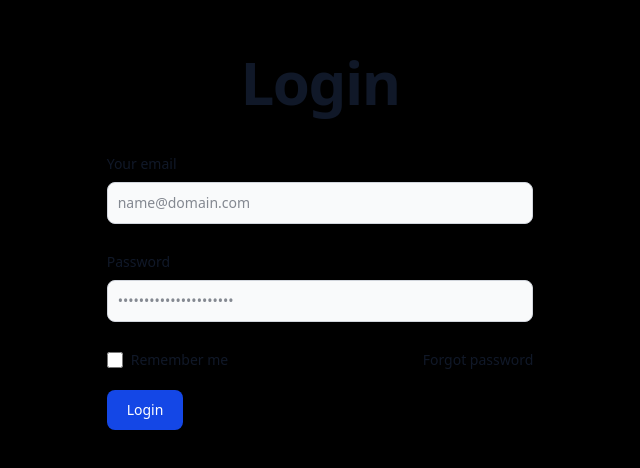
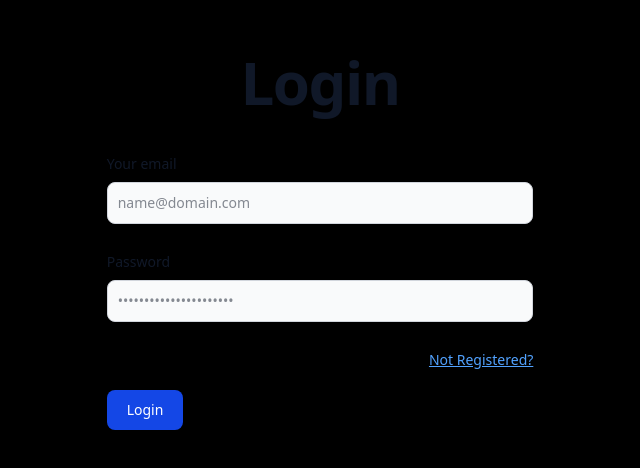
Before and after one commit to harikrishnan-git/reactjs-sample-0225, a React (Vite) app in the folder frontend/: page /login in a window 1280 px wide. Shown: the part 108-576 px from the top of the page, without its empty margins (320-960 px from the left). Built offline with nearby package versions, Linux system fonts and the light colour scheme.

Commit message:
small update

```diff
--- a/frontend/pages/Login.jsx
+++ b/frontend/pages/Login.jsx
@@ -64,26 +64,12 @@ export default function Login() {
           />
         </div>
         <div className="flex items-start mb-5">
-          <div className="flex items-center h-5">
-            <input
-              id="terms"
-              type="checkbox"
-              value=""
-              className="w-4 h-4 border border-gray-300 rounded-sm bg-gray-50 focus:ring-3 focus:ring-blue-300 dark:bg-gray-700 dark:border-gray-600 dark:focus:ring-blue-600 dark:ring-offset-gray-800 dark:focus:ring-offset-gray-800"
-            />
-          </div>
-          <div className="flex items-center justify-between w-full">
-            <label
-              htmlFor="terms"
-              className="ms-2 text-sm font-medium text-gray-900 dark:text-gray-300"
-            >
-              Remember me
-            </label>
+          <div className="flex items-center justify-end w-full">
             <a
               href="/signup"
-              className="ms-2 text-sm font-medium text-gray-900 dark:text-gray-300 hover:underline hover:text-blue-400 "
+              className="ms-2 text-sm font-medium text-blue-400 underline hover:text-blue-600 "
             >
-              Forgot password
+              Not Registered?
             </a>
           </div>
         </div>
```
